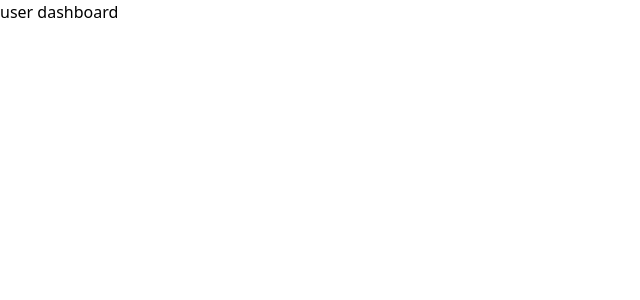
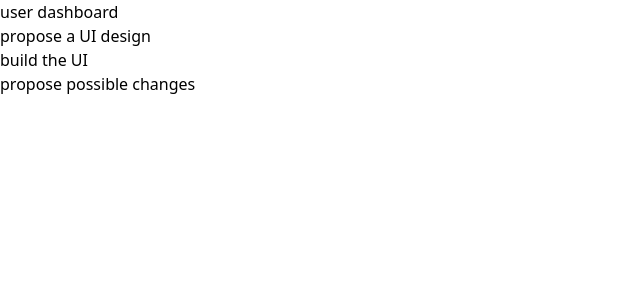
Before and after one commit to Kolataiwo/bills, a Next.js app: page /dashboard in a window 1280 px wide. Shown: the top 300 px of the page, without its empty margins (0-640 px from the left). Built offline with nearby package versions, Linux system fonts and the light colour scheme.

Commit message:
design for dashboard

```diff
--- a/app/dashboard/page.js
+++ b/app/dashboard/page.js
@@ -3,6 +3,10 @@
     return (
         <main>
             <p>user dashboard</p>
+            <p>propose a UI design</p>
+            <p>build the UI</p>
+            <p>propose possible changes</p>
+
         </main>
     )
 }
```
